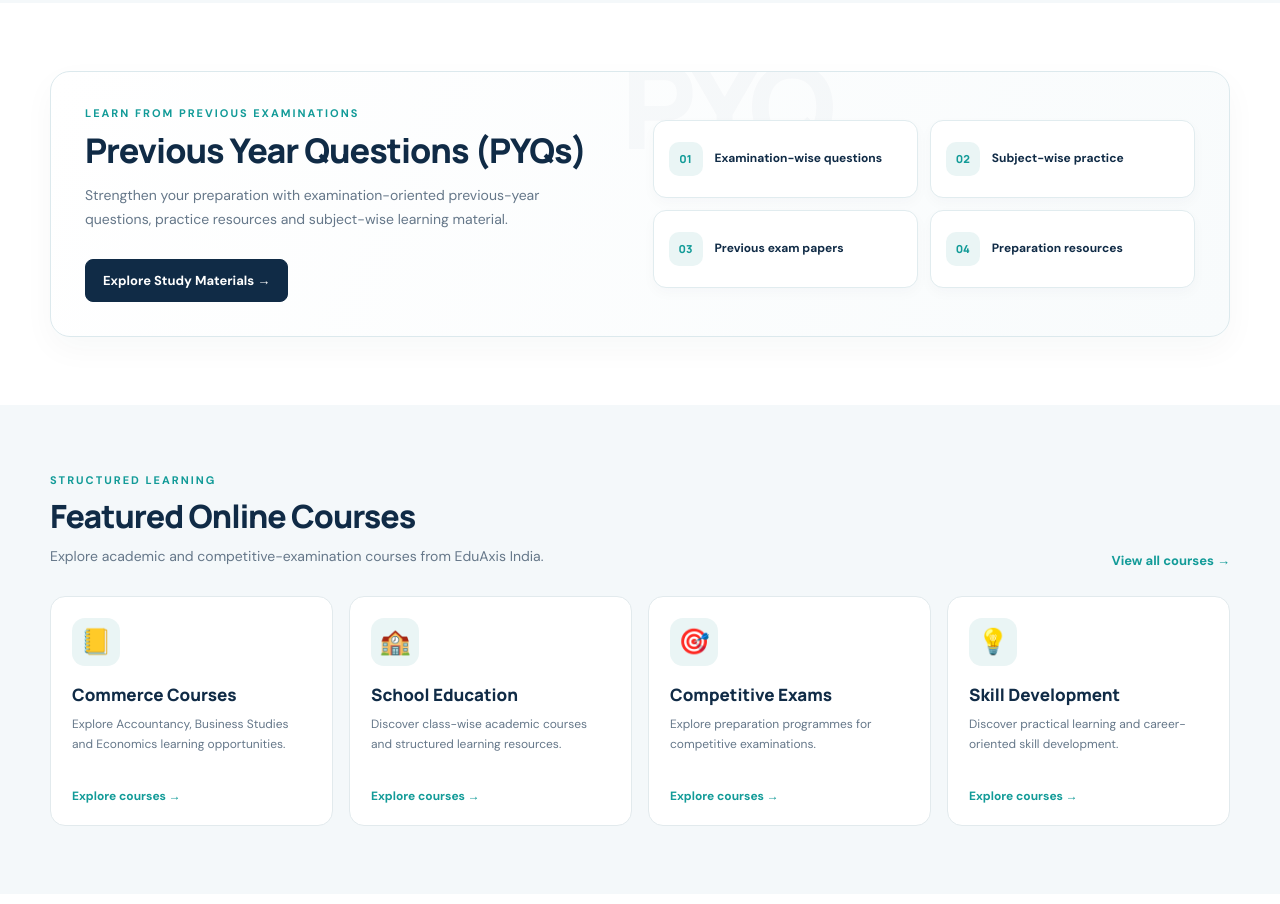
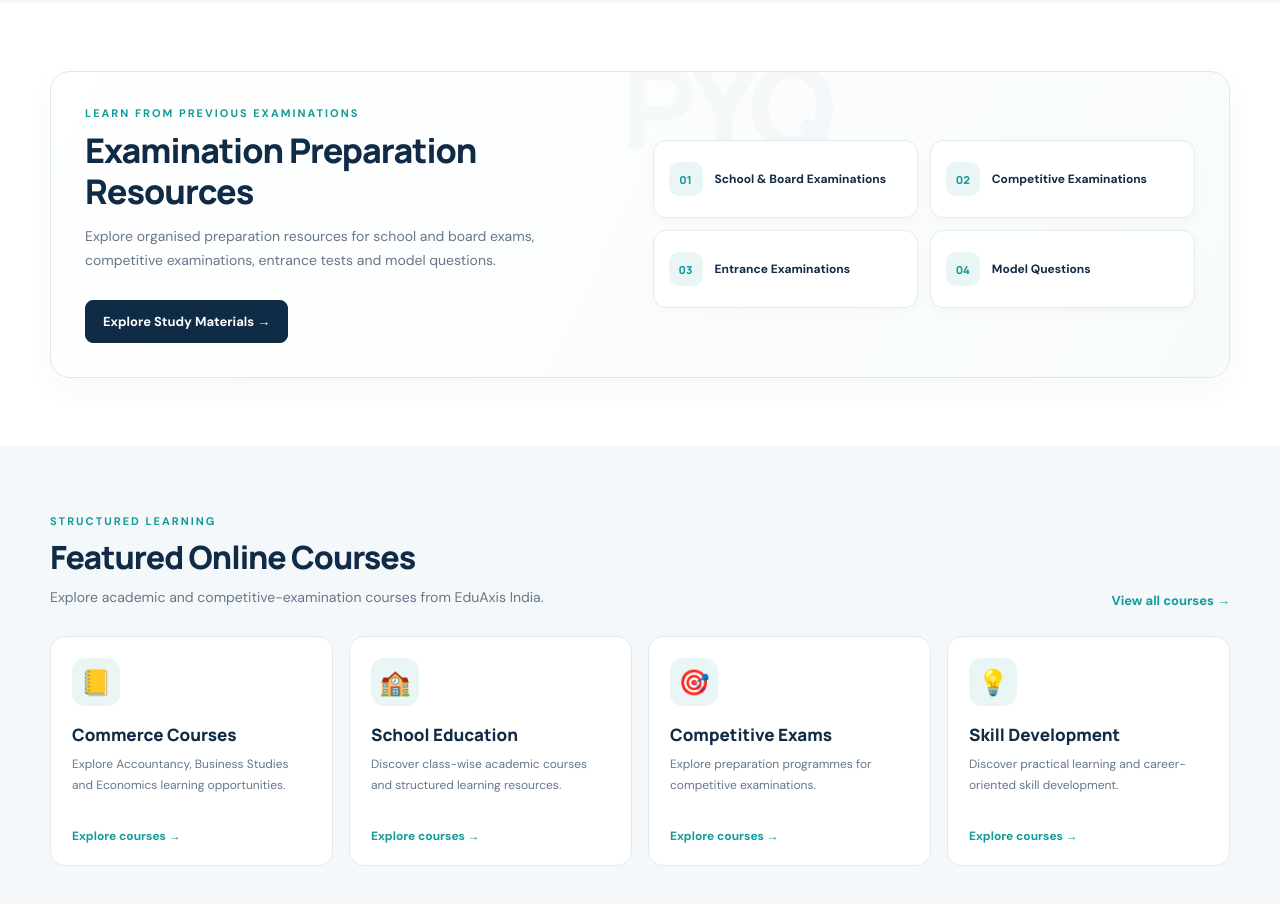
Before and after one commit to ejazahmad174-spec/eduaxis-india, a Next.js app: page / in a window 1280 px wide. Shown: the part 1660-2564 px from the top of the page. Built offline with nearby package versions, Linux system fonts and the light colour scheme.

Commit message:
Rename PYQ section to examination preparation resources

```diff
--- a/app/page.tsx
+++ b/app/page.tsx
@@ -239,20 +239,19 @@ export default function Home() {
           <div className="ea-pyq-panel">
             <div>
               <div className="ea-eyebrow">Learn from previous examinations</div>
-              <h2>Previous Year Questions (PYQs)</h2>
+              <h2>Examination Preparation Resources</h2>
               <p className="ea-section-intro">
-                Strengthen your preparation with examination-oriented previous-year
-                questions, practice resources and subject-wise learning material.
+                Explore organised preparation resources for school and board exams, competitive examinations, entrance tests and model questions.
               </p>
               <div className="ea-hero-actions">
                 <a className="ea-button ea-button-dark" href="/study-materials">Explore Study Materials →</a>
               </div>
             </div>
             <div className="ea-pyq-list">
-              <div className="ea-pyq-item"><span className="ea-pyq-number">01</span><span>Examination-wise questions</span></div>
-              <div className="ea-pyq-item"><span className="ea-pyq-number">02</span><span>Subject-wise practice</span></div>
-              <div className="ea-pyq-item"><span className="ea-pyq-number">03</span><span>Previous exam papers</span></div>
-              <div className="ea-pyq-item"><span className="ea-pyq-number">04</span><span>Preparation resources</span></div>
+              <div className="ea-pyq-item"><span className="ea-pyq-number">01</span><span>School &amp; Board Examinations</span></div>
+              <div className="ea-pyq-item"><span className="ea-pyq-number">02</span><span>Competitive Examinations</span></div>
+              <div className="ea-pyq-item"><span className="ea-pyq-number">03</span><span>Entrance Examinations</span></div>
+              <div className="ea-pyq-item"><span className="ea-pyq-number">04</span><span>Model Questions</span></div>
             </div>
           </div>
         </div>
```
